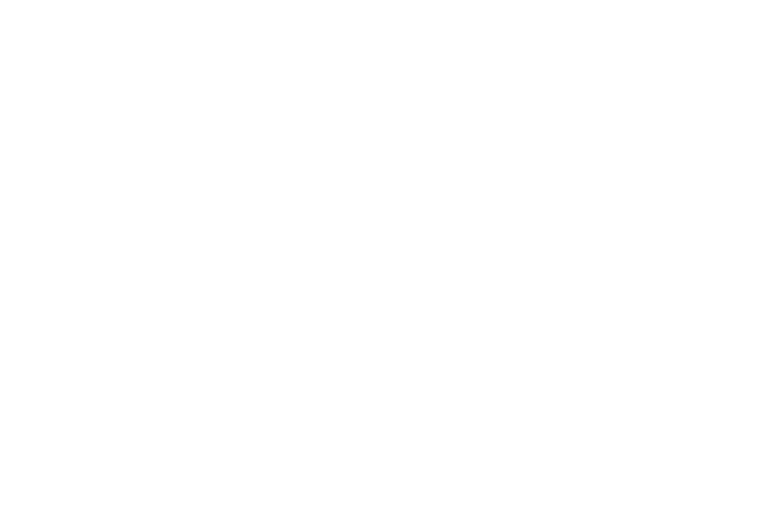
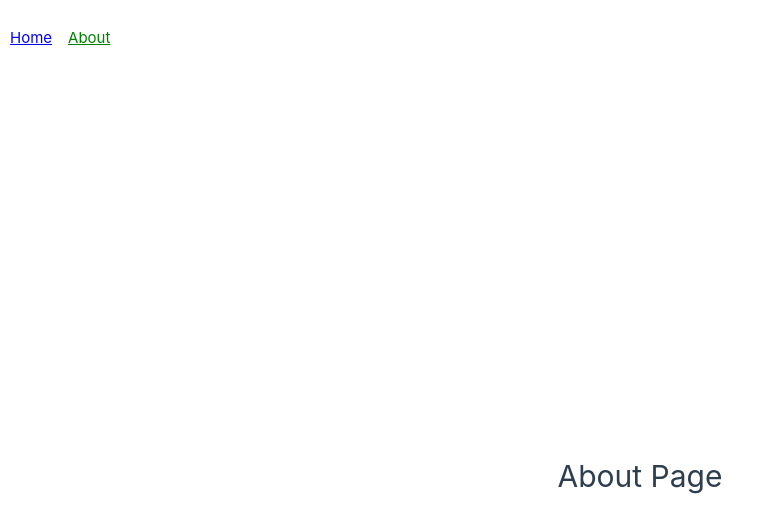
Before and after one commit to anykate/vue-router-app, a Vue app: page /about in a window 1280 px wide. Before the commit this address had no page. Shown: the top 532 px of the page, without its empty margins (0-773 px from the left). Built offline with nearby package versions, Linux system fonts and the light colour scheme.

Commit message:
Adding About Component

```diff
--- a/src/App.vue
+++ b/src/App.vue
@@ -1,3 +1,29 @@
 <template>
+    <div class="links">
+        <RouterLink
+            to="/"
+            active-class="active"
+            >Home</RouterLink
+        >
+        <RouterLink
+            to="/about"
+            active-class="active"
+            >About</RouterLink
+        >
+    </div>
     <RouterView />
 </template>
+
+<style scoped>
+.links {
+    height: 56px;
+    display: flex;
+    margin: 10px;
+    justify-content: flex-start;
+    align-items: center;
+    gap: 1rem;
+}
+.active {
+    color: green;
+}
+</style>
--- a/src/router/index.js
+++ b/src/router/index.js
@@ -5,6 +5,11 @@
         path: '/',
         name: 'Home',
         component: () => import('@/views/HomeView.vue'),
+    },
+    {
+        path: '/about',
+        name: 'About',
+        component: () => import('@/views/AboutView.vue'),
     },
 ]
 
--- /dev/null
+++ b/src/views/AboutView.vue
@@ -0,0 +1,5 @@
+<template>
+    <main class="container">
+        <h1>About Page</h1>
+    </main>
+</template>
```
